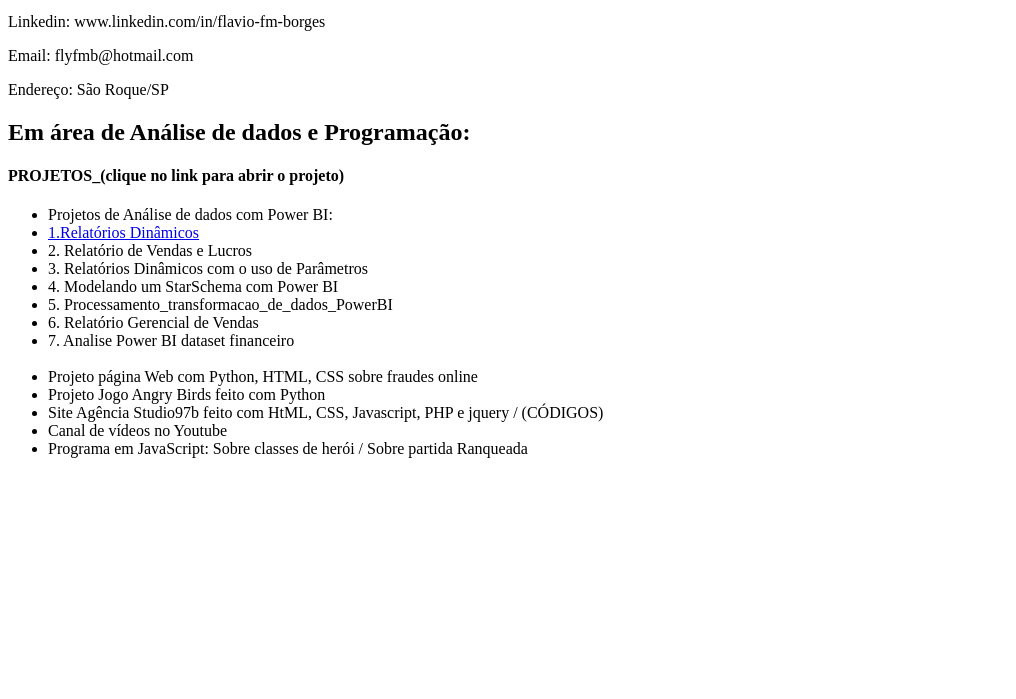
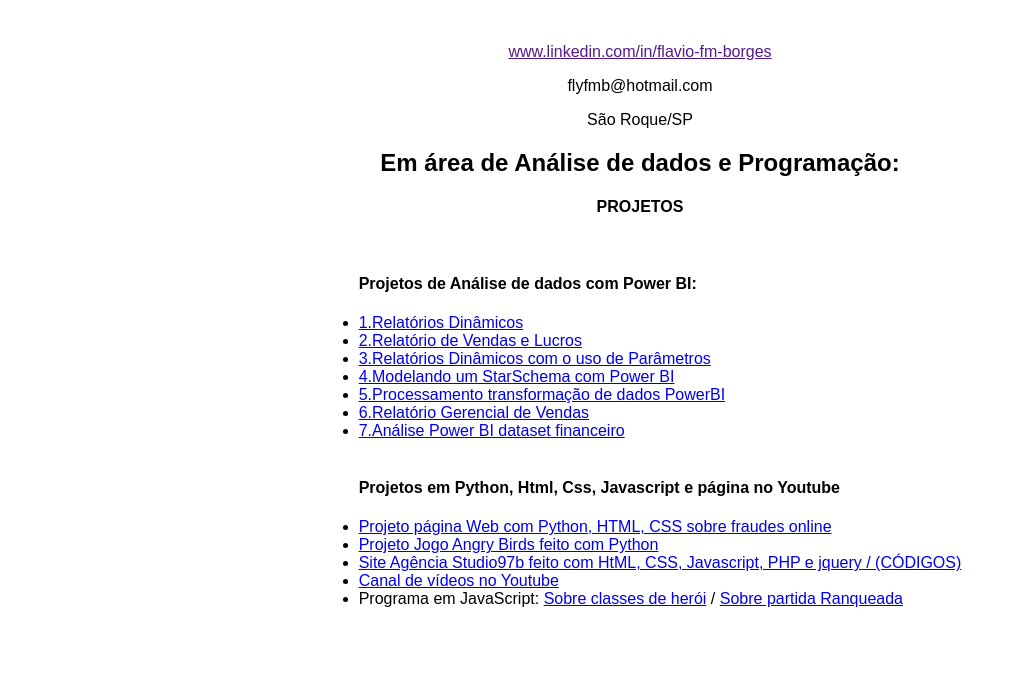
Before and after one commit to FlavioFMBorges/Curriculo-Flavio-Borges, a plain HTML site: page index.html in a window 1280 px wide. Shown: the part 101-800 px from the top of the page, without its empty margins (0-1016 px from the left). Drawn offline with Linux system fonts and the light colour scheme.

Commit message:
finalizado

```diff
--- a/index.html
+++ b/index.html
@@ -3,66 +3,63 @@
    <head>
       <title>Curriculo Flavio Francisco Martins Borges </title>
    </head>
+   <link rel="stylesheet" href="style.css">
    <body>
     <header>
     <h1>FLÁVIO FRANCISCO MARTINS BORGES</h1>
     </header>
     <main>
-       <div class=”dados">
+       <div class="dados">
           <div class="tel_link">
-                <p>Telefone/Whatsapp: (11) 9 4166 0160</p>
-                <p>Linkedin: www.linkedin.com/in/flavio-fm-borges </p>
-          </div>
-          <div class=”Email_end”>
-                <p>Email: flyfmb@hotmail.com</p>
-                <p>Endereço: São Roque/SP</p>
+                <p><a href="">www.linkedin.com/in/flavio-fm-borges</a></p>
+                <p>flyfmb@hotmail.com</p>
+                <p>São Roque/SP</p>
           </div>
        </div>
        <div class="anaProg">
             <div class="projetos">
                 <h2>Em área de Análise de dados e Programação:</h2>
 
-                    <h4>PROJETOS_(clique no link para abrir o projeto)</h4>
+                    <h4>PROJETOS</h4>
             </div>
             <div class="ListaProjetos">
-                <ul>
-                    <li>Projetos de Análise de dados com Power BI:</li>
 
+               <ul>
+                  <h4>Projetos de Análise de dados com Power BI:</h4>
                         <li><a href="https://fir3.net/RelatorioDinamico">1.Relatórios Dinâmicos</a></li>
 
-                        <li>2.    Relatório de Vendas e Lucros</li>
+                        <li><a href="https://fir3.net/Relatorio_Vendas_Lucros">2.Relatório de Vendas e Lucros</a></li>
 
-                        <li>3.    Relatórios Dinâmicos com o uso de Parâmetros</li>
+                        <li><a href="https://fir3.net/Relatorios_Parametros">3.Relatórios Dinâmicos com o uso de Parâmetros</a></li>
 
-                        <li>4.    Modelando um StarSchema com Power BI</li>
+                        <li><a href="https://fir3.net/Modelando_StarSchema">4.Modelando um StarSchema com Power BI</a></li>
 
-                        <li>5.    Processamento_transformacao_de_dados_PowerBI</li>
+                        <li><a href="https://fir3.net/transformacao_de_dados">5.Processamento transformação de dados PowerBI</a></li>
 
-                        <li>6.    Relatório Gerencial de Vendas</li>
+                        <li><a href="https://fir3.net/Relatorio_Gerencial_Vendas">6.Relatório Gerencial de Vendas</a></li>
 
-                        <li>7.    Analise Power BI dataset financeiro</li>
+                        <li><a href="https://fir3.net/Analise_dataset_financeiro">7.Análise Power BI dataset financeiro</a></li>
 
                 </br>
+                <h4>Projetos em Python, Html, Css, Javascript e página no Youtube</h4>
 
-<li>Projeto página Web com Python, HTML, CSS sobre fraudes online</li>
+                        <li><a href="https://github.com/FlavioFMBorges/PI22_acessibilidade">Projeto página Web com Python, HTML, CSS sobre fraudes online</a></li>
 
-<li>Projeto Jogo Angry Birds feito com Python</li>
+                        <li><a href="https://github.com/FlavioFMBorges/pythonbirds">Projeto Jogo Angry Birds feito com Python</a></li>
 
-<li>Site Agência Studio97b feito com HtML, CSS, Javascript, PHP e  jquery   /  (CÓDIGOS)</li>
+                        <li><a href="https://fir3.net/sitestudio97b">Site Agência Studio97b feito com HtML, CSS, Javascript, PHP e  jquery   /  (CÓDIGOS)</a></li>
 
-<li>Canal de vídeos no Youtube</li>
+                        <li><a href="https://fir3.net/youtube_flavioborges5941">Canal de vídeos no Youtube</a></li>
 
-<li>Programa em JavaScript:    Sobre classes de herói      /    Sobre partida Ranqueada</li>
+                        <li>Programa em JavaScript:    <a href="https://github.com/FlavioFMBorges/desafio3-heroi">Sobre classes de herói</a>      /    <a href="https://github.com/FlavioFMBorges/calculadora-partida-rankeada">Sobre partida Ranqueada</a></li>
 
-</ul>
+               </ul>
             </div>
 
 
        </div>
     </main>
-    <footer>
-
-    </footer>
+   </br>
 
 
 
--- /dev/null
+++ b/style.css
@@ -0,0 +1,34 @@
+/*estilo do cabeçalho*/
+body {
+
+    font-family: Arial, Helvetica, sans-serif;
+
+}
+
+header {
+    font-family: Arial, Helvetica, sans-serif;
+
+    text-align: center;
+    padding: 20px;
+ }
+
+ .dados {
+    text-align: center;
+ }
+
+ .anaProg {
+    text-align: center;
+    margin: auto;
+ }
+
+ .ListaProjetos {
+    text-align: center;
+    font-family: Arial, Helvetica, sans-serif;
+
+
+ }
+
+ ul {
+    display: inline-block;
+    text-align: left;
+ }
```
